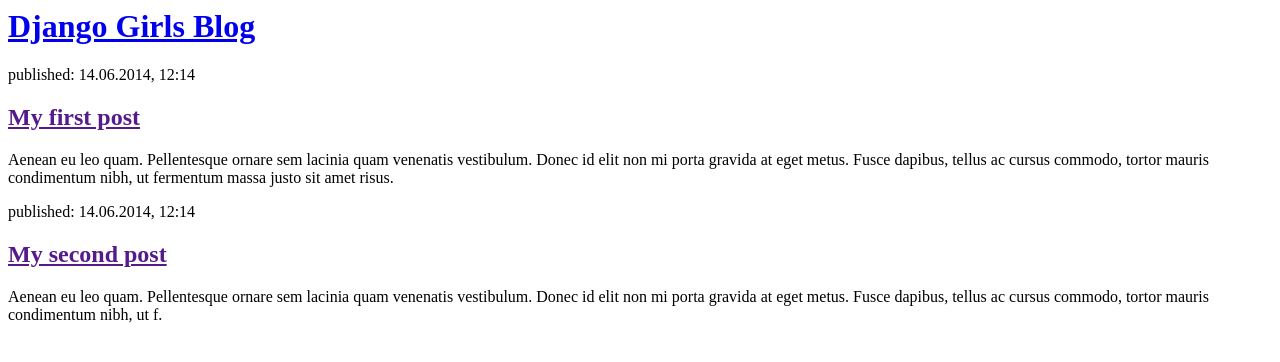
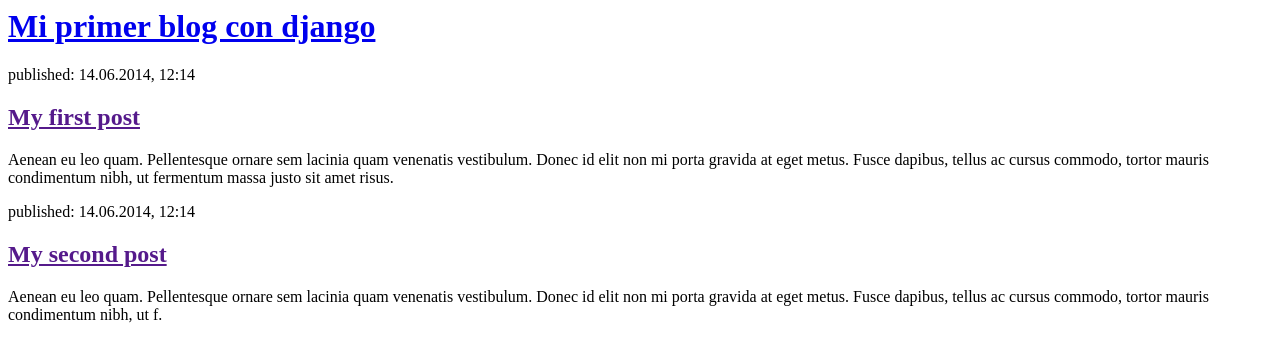
Before and after one commit to gonzasergio/my-first-blog, a Django app: page / in a window 1280 px wide. Shown: the top 362 px of the page. Run offline with Django 3.2, Linux system fonts and the light colour scheme.

Commit message:
Cambio html a mi manera

```diff
--- a/blog/templates/blog/post_list.html
+++ b/blog/templates/blog/post_list.html
@@ -1,10 +1,10 @@
 <html>
     <head>
-        <title>Django Girls blog</title>
+        <title>Mi primer blog con django</title>
     </head>
     <body>
         <div>
-            <h1><a href="/">Django Girls Blog</a></h1>
+            <h1><a href="/">Mi primer blog con django</a></h1>
         </div>
 
         <div>
```
